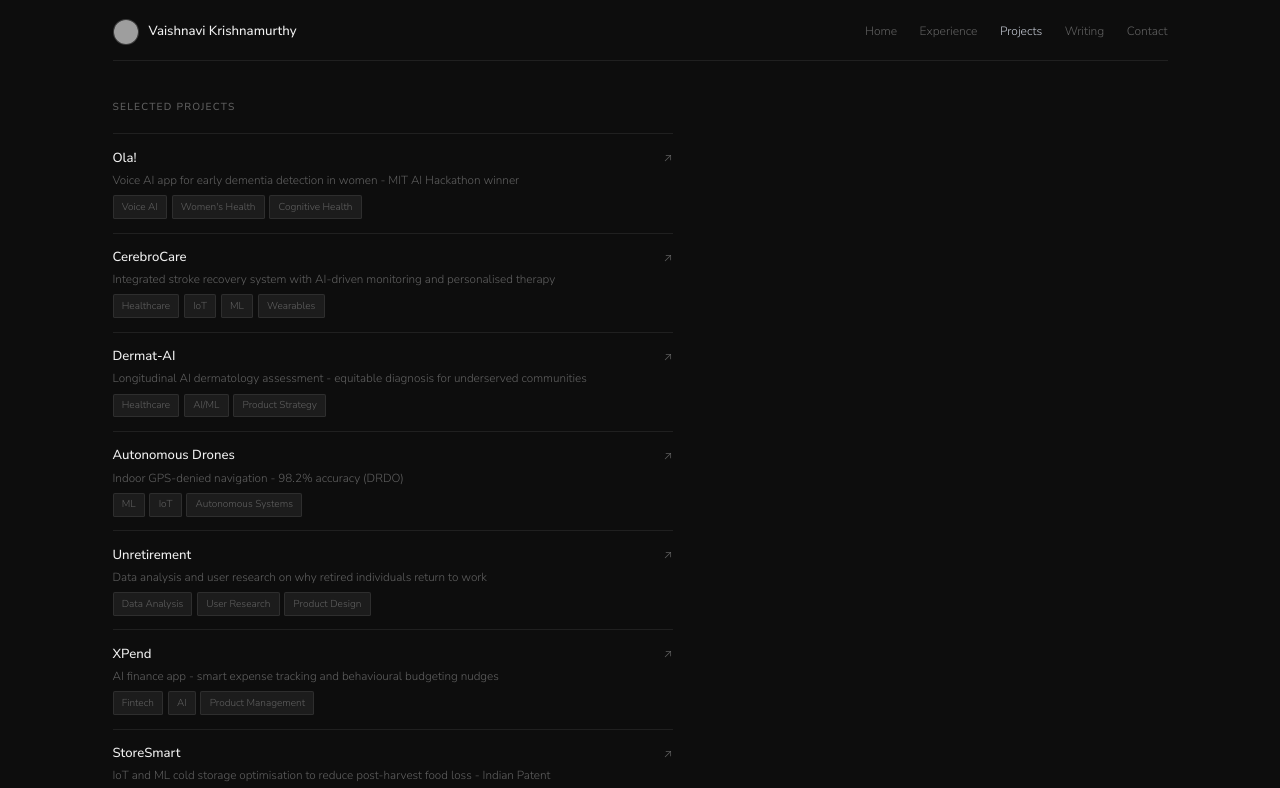
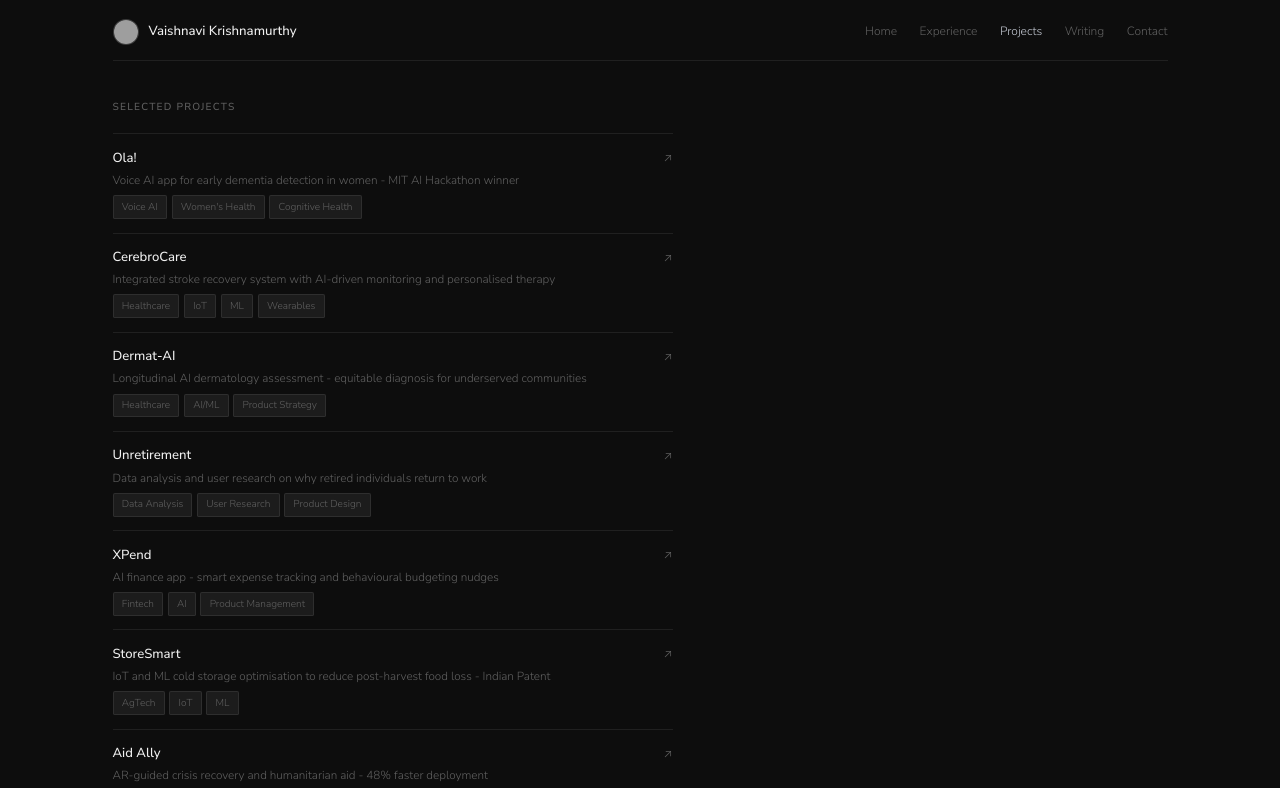
Before and after one commit to vulcananarchist/portfolio, a Next.js app: page /projects in a window 1280 px wide. Shown: the top 788 px of the page. Built offline with nearby package versions, Linux system fonts and the light colour scheme; grey boxes are pictures that could not be loaded.

Commit message:
remove drones project, better dermat-ai images

```diff
--- a/app/projects/page.tsx
+++ b/app/projects/page.tsx
@@ -6,7 +6,6 @@ const projects = [
   { slug: 'ola',          name: 'Ola!',              desc: 'Voice AI app for early dementia detection in women - MIT AI Hackathon winner',              tags: ['Voice AI', "Women's Health", 'Cognitive Health'] },
   { slug: 'cerebrocare',  name: 'CerebroCare',        desc: 'Integrated stroke recovery system with AI-driven monitoring and personalised therapy',      tags: ['Healthcare', 'IoT', 'ML', 'Wearables'] },
   { slug: 'dermat-ai',    name: 'Dermat-AI',          desc: 'Longitudinal AI dermatology assessment - equitable diagnosis for underserved communities',  tags: ['Healthcare', 'AI/ML', 'Product Strategy'] },
-  { slug: 'drones',       name: 'Autonomous Drones',  desc: 'Indoor GPS-denied navigation - 98.2% accuracy (DRDO)',                                      tags: ['ML', 'IoT', 'Autonomous Systems'] },
   { slug: 'unretirement', name: 'Unretirement',       desc: 'Data analysis and user research on why retired individuals return to work',                  tags: ['Data Analysis', 'User Research', 'Product Design'] },
   { slug: 'xpend',        name: 'XPend',              desc: 'AI finance app - smart expense tracking and behavioural budgeting nudges',                   tags: ['Fintech', 'AI', 'Product Management'] },
   { slug: 'storesmart',   name: 'StoreSmart',         desc: 'IoT and ML cold storage optimisation to reduce post-harvest food loss - Indian Patent',     tags: ['AgTech', 'IoT', 'ML'] },
```
